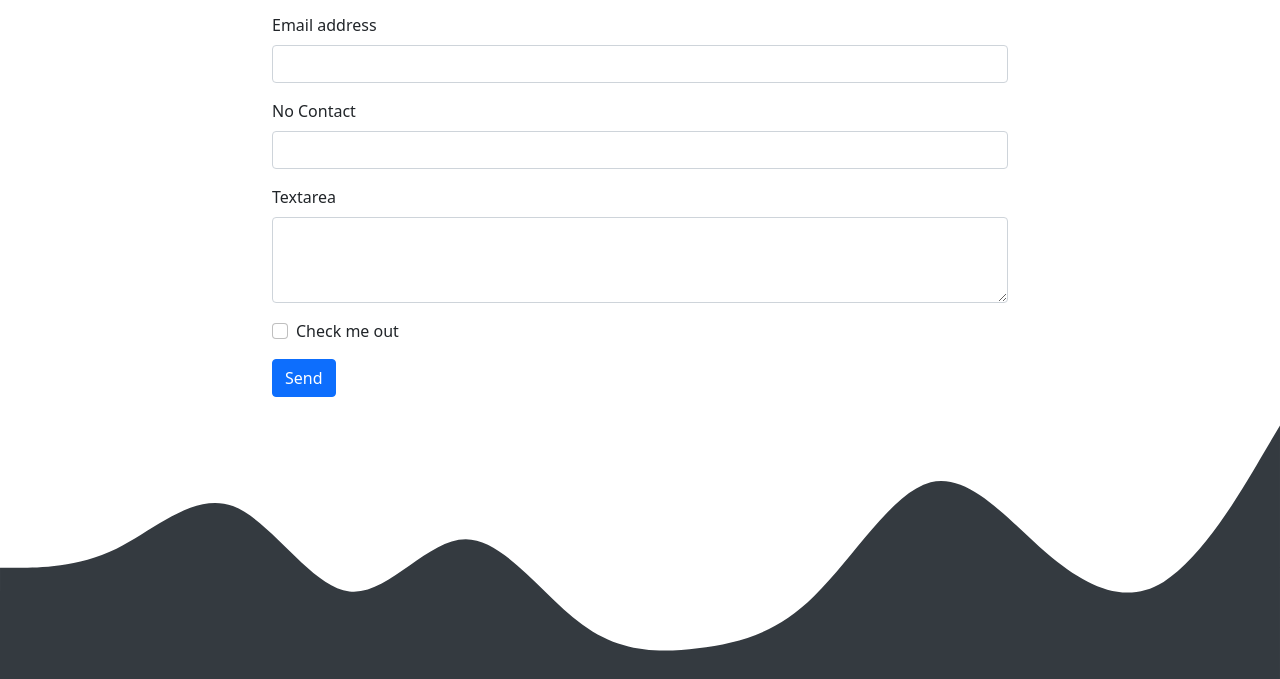
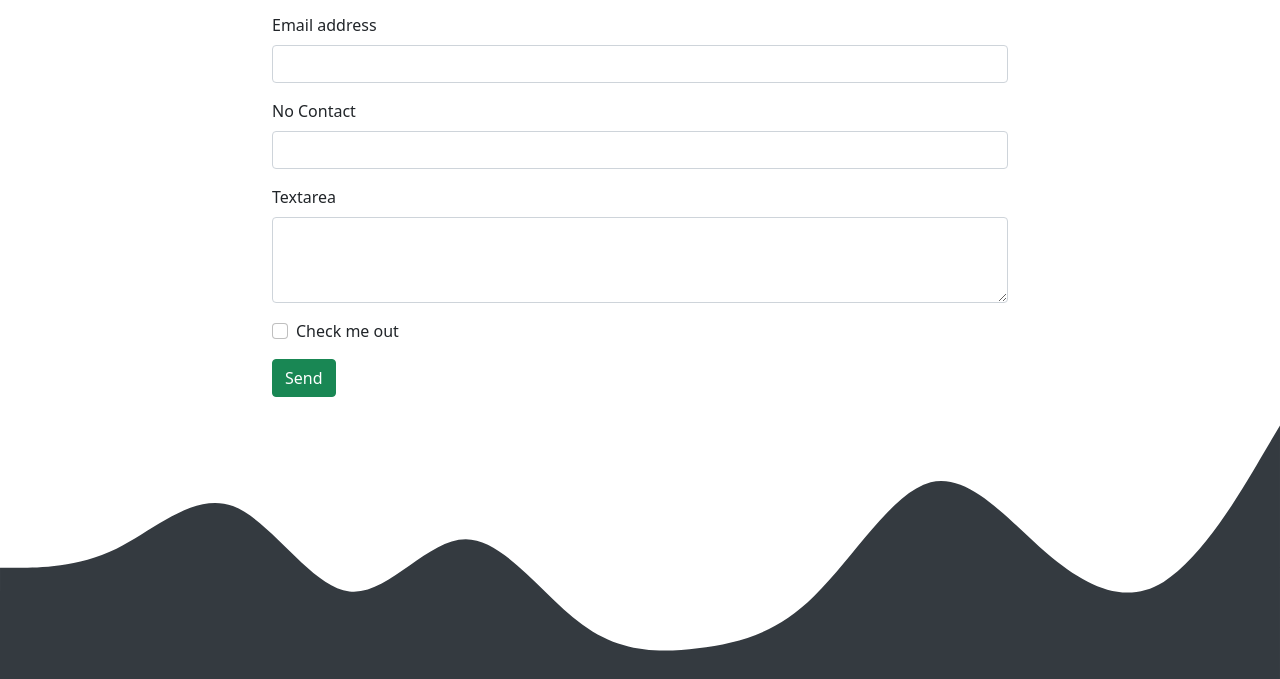
Before and after one commit to dwiriomuktiprayoga/dwiriomuktiprayoga.github.io, a plain HTML site: page index.html in a window 1280 px wide. Shown: the part 2871-3550 px from the top of the page. Drawn offline with nearby package versions, Linux system fonts and the light colour scheme.

Commit message:
mengubah warna tombol send ke hijau

```diff
--- a/index.html
+++ b/index.html
@@ -197,7 +197,7 @@
                 <input type="checkbox" class="form-check-input" id="exampleCheck1" />
                 <label class="form-check-label" for="exampleCheck1">Check me out</label>
               </div>
-              <button type="submit" class="btn btn-primary">Send</button>
+              <button type="submit" class="btn btn-success">Send</button>
             </form>
           </div>
         </div>
```
